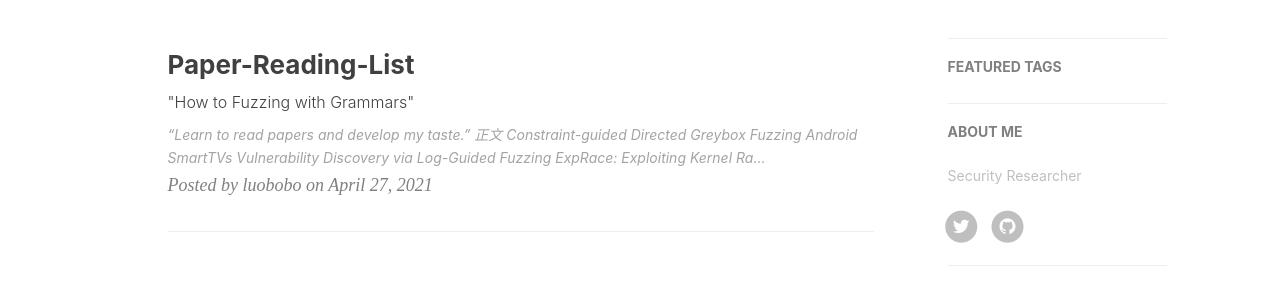
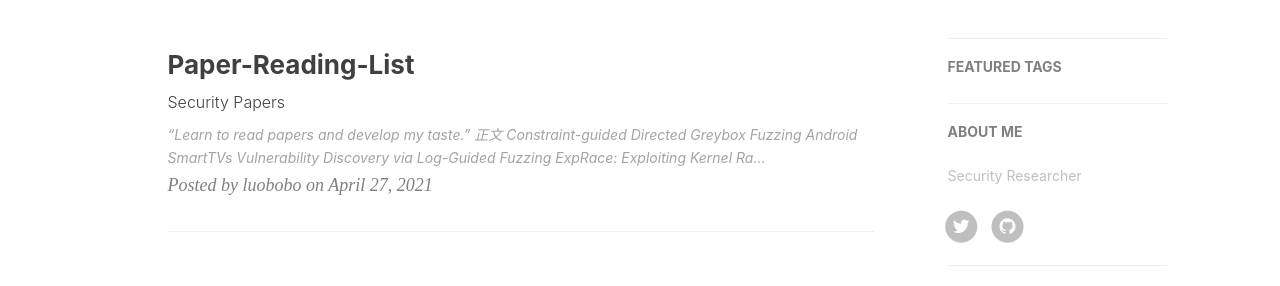
Before and after one commit to Jdkhnjggf/Jdkhnjggf.github.io, a Jekyll site: the page built from index.html, in a window 1280 px wide. Shown: the part 400-686 px from the top of the page. Built offline with Jekyll 4.4.1, drawn with Linux system fonts in a browser that asks for light colours; nearby versions of some CDN libraries; the list of posts is cut into pages by our own code; comment, search, counter and statistics services are not loaded.

Commit message:
fix(posts): revise a link

```diff
--- a/_posts/2021-04-27-Paper-Reading-List.markdown
+++ b/_posts/2021-04-27-Paper-Reading-List.markdown
@@ -1,7 +1,7 @@
 ---
 layout:     post
 title:      "Paper-Reading-List"
-subtitle:   " \"How to Fuzzing with Grammars\""
+subtitle:   " Security Papers"
 date:       2021-04-27 15:00:00
 author:     "luobobo"
 header-img: "img/post-bg-2015.jpg"
@@ -36,7 +36,7 @@
 * [SoK: Using Dynamic Binary Instrumentation for Security](https://www.diag.uniroma1.it/~delia/papers/asiaccs2019.pdf)
 * [SoK: Sanitizing for Security](https://arxiv.org/pdf/1806.04355.pdf)
 * [One Engine to Fuzz ’em All: Generic Language Processor Testing with Semantic Validation](https://faculty.ist.psu.edu/wu/papers/polyglot.pdf)
-* [STOCHFUZZ: Sound and Cost-effective Fuzzing of Stripped Binaries by Incremental and Stochastic Rewriting    https://www.cs.purdue.edu/homes/zhan3299/res/SP21b.pdf)
+* [STOCHFUZZ: Sound and Cost-effective Fuzzing of Stripped Binaries by Incremental and Stochastic Rewriting](https://www.cs.purdue.edu/homes/zhan3299/res/SP21b.pdf)
 * [A novel dynamic analysis infr el dynamic analysis infrastructur astructure to instrument untrusted o instrument untrusted execution flow across user-kernel spaces](https://ink.library.smu.edu.sg/cgi/viewcontent.cgi?article=6613&context=sis_research)
 * [A Secure and Formally Verified Linux KVM Hypervisor](http://www.cs.columbia.edu/~nieh/pubs/ieeesp2021_kvm.pdf)
 * [DIANE: Identifying Fuzzing Triggers in Apps to Generate Under-constrained Inputs for IoT Devices](https://conand.me/publications/redini-diane-2021.pdf)
```
